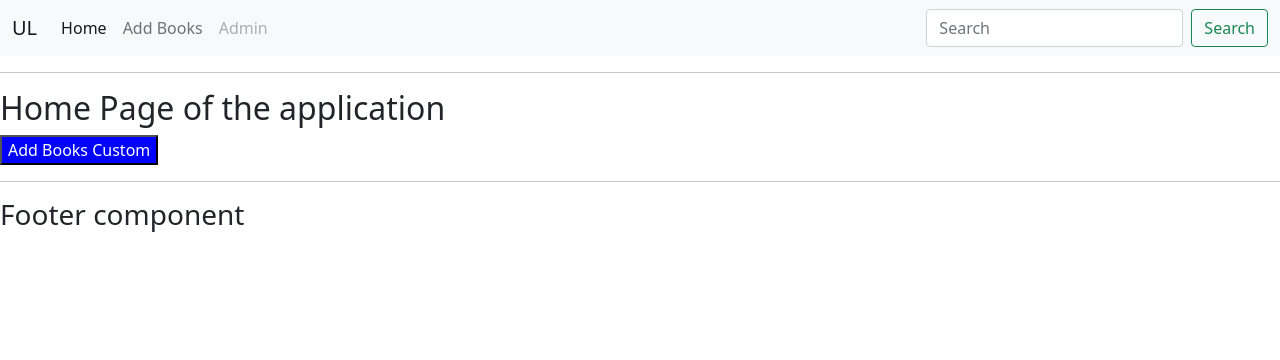
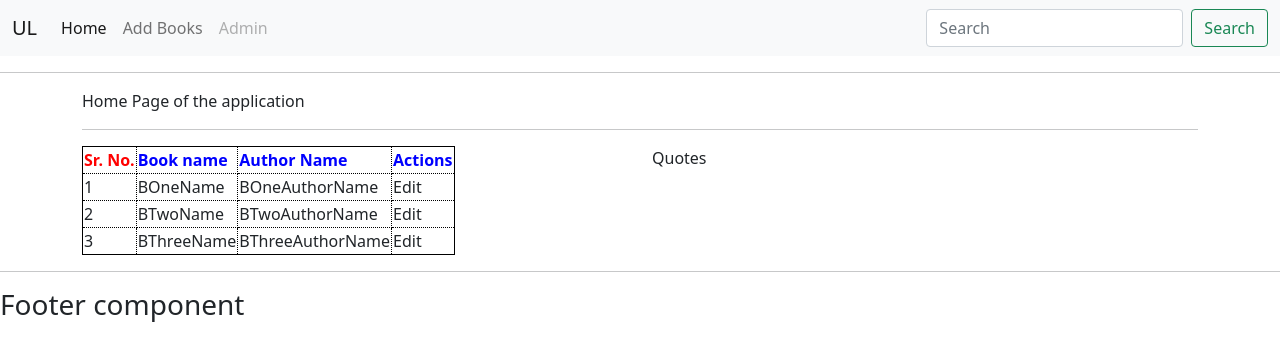
Before and after one commit to kaksha-dev/web_technologies, a React (Create React App) app in the folder library-frontend/: page / in a window 1280 px wide. Shown: the top 360 px of the page. Built offline with nearby package versions, Linux system fonts and the light colour scheme; data requests are answered from the project's data file.

Commit message:
[FrontEnd]: 13-11-2021 - Code for datatable, useEffect, api data fetch using json-server

```diff
--- /dev/null
+++ b/library-frontend/db.json
@@ -0,0 +1,12 @@
+{
+    "books": [
+        { "id": 0, "name": "BOneName", "authorName": "BOneAuthorName" },
+        { "id": 1, "name": "BTwoName", "authorName": "BTwoAuthorName" },
+        { "id": 2, "name": "BThreeName", "authorName": "BThreeAuthorName" }
+    ],
+    "quotes": [
+        { "id": 0, "name": "QOneName", "authorName": "QOneAuthorName" },
+        { "id": 1, "name": "QTwoName", "authorName": "QTwoAuthorName" },
+        { "id": 2, "name": "QThreeName", "authorName": "QThreeAuthorName" }
+    ]
+}
--- a/library-frontend/package.json
+++ b/library-frontend/package.json
@@ -11,6 +11,7 @@
         "react-dom": "^17.0.2",
         "react-router-dom": "^5.3.0",
         "react-scripts": "4.0.3",
+        "styled-components": "^5.3.3",
         "web-vitals": "^1.0.1"
     },
     "scripts": {
--- a/library-frontend/src/common/components/dataTable/index.js
+++ b/library-frontend/src/common/components/dataTable/index.js
@@ -0,0 +1,45 @@
+import React from 'react';
+import { StyledTable, StyledTableHeader, StyledTableCell } from './styles';
+
+const DataTable = ({ books }) => {
+    return (
+        <StyledTable>
+            <thead>
+                <tr>
+                    <StyledTableHeader type="primary">
+                        Sr. No.
+                    </StyledTableHeader>
+                    <StyledTableHeader>Book name</StyledTableHeader>
+                    <StyledTableHeader>Author Name</StyledTableHeader>
+                    <StyledTableHeader>Actions</StyledTableHeader>
+                </tr>
+            </thead>
+            <tbody>
+                {books.map((book, i) => {
+                    return (
+                        <tr key={book.id}>
+                            <StyledTableCell>{i + 1}</StyledTableCell>
+                            <StyledTableCell>{book.name}</StyledTableCell>
+                            <StyledTableCell>{book.authorName}</StyledTableCell>
+                            <StyledTableCell>Edit</StyledTableCell>
+                        </tr>
+                    );
+                })}
+                {/* <tr>
+                    <td>1</td>
+                    <td>{books[0].name}</td>
+                    <td>BOneAuthorName</td>
+                    <td>Edit</td>
+                </tr>
+                <tr>
+                    <td>2</td>
+                    <td>BTwoName</td>
+                    <td>BTwoAuthorName</td>
+                    <td>Edit</td>
+                </tr> */}
+            </tbody>
+        </StyledTable>
+    );
+};
+
+export default DataTable;
--- /dev/null
+++ b/library-frontend/src/common/components/dataTable/styles.css
@@ -0,0 +1,9 @@
+/* table, th,
+td {
+    border: 1px dotted black;
+}
+
+th,
+td {
+    padding: 5px;
+} */
--- /dev/null
+++ b/library-frontend/src/common/components/dataTable/styles.js
@@ -0,0 +1,14 @@
+import styled from 'styled-components';
+
+export const StyledTableCell = styled.td`
+    border: 1px dotted black;
+`;
+
+export const StyledTableHeader = styled(StyledTableCell)`
+    font-weight: 700;
+    color: ${(props) => (props.type === 'primary' ? 'red' : 'blue')};
+`;
+
+export const StyledTable = styled.table`
+    border: 1px solid black;
+`;
--- a/library-frontend/src/pages/home/index.jsx
+++ b/library-frontend/src/pages/home/index.jsx
@@ -1,23 +1,57 @@
-import React from 'react';
-import Button from './../../common/components/button';
+import React, { useState, useEffect } from 'react';
+import DataTable from './../../common/components/dataTable';
 import { useHistory } from 'react-router-dom';
 
 const Home = () => {
     const history = useHistory();
+    const [books, setBooks] = useState([]);
+
+    useEffect(() => {
+        fetch('http://localhost:3001/books')
+            .then((response) => response.json())
+            .then((data) => {
+                // books = data;
+                console.log('The books from api response are: ', books);
+                setBooks(data);
+            });
+    }, []);
+
     const submitClickHandler = () => {
         console.log('Custom add book functionality');
-        // history.push('/addbooks');
+        history.push('/addbooks');
         // window.history.pushState('/addbooks');
     };
+
+    // Hard code Data
+    // const books = [
+    //     { name: 'BOneName', authorName: 'BOneAuthorName' },
+    //     { name: 'BTwoName', authorName: 'BTwoAuthorName' },
+    //     { name: 'BThreeName', authorName: 'BThreeAuthorName' },
+    // ];
+
+    // Fetch data from web service/API
+    // let books = [];
+
     return (
         <>
-            <h2>Home Page of the application</h2>
-            <Button
-                label="Add Books Custom"
-                backgroundColor="blue"
-                color="white"
-                clickHandler={submitClickHandler}
-            />
+            <div className="container">
+                <div className="row">
+                    <div className="col">
+                        <header>Home Page of the application</header>
+                    </div>
+                </div>
+                <hr />
+                <div className="row">
+                    <div className="col">
+                        <section>
+                            <DataTable books={books} />
+                        </section>
+                    </div>
+                    <div className="col">
+                        <aside>Quotes</aside>
+                    </div>
+                </div>
+            </div>
         </>
     );
 };
```
Also changed, not shown: 1 other file (tests, documents, lock files or other folders).
